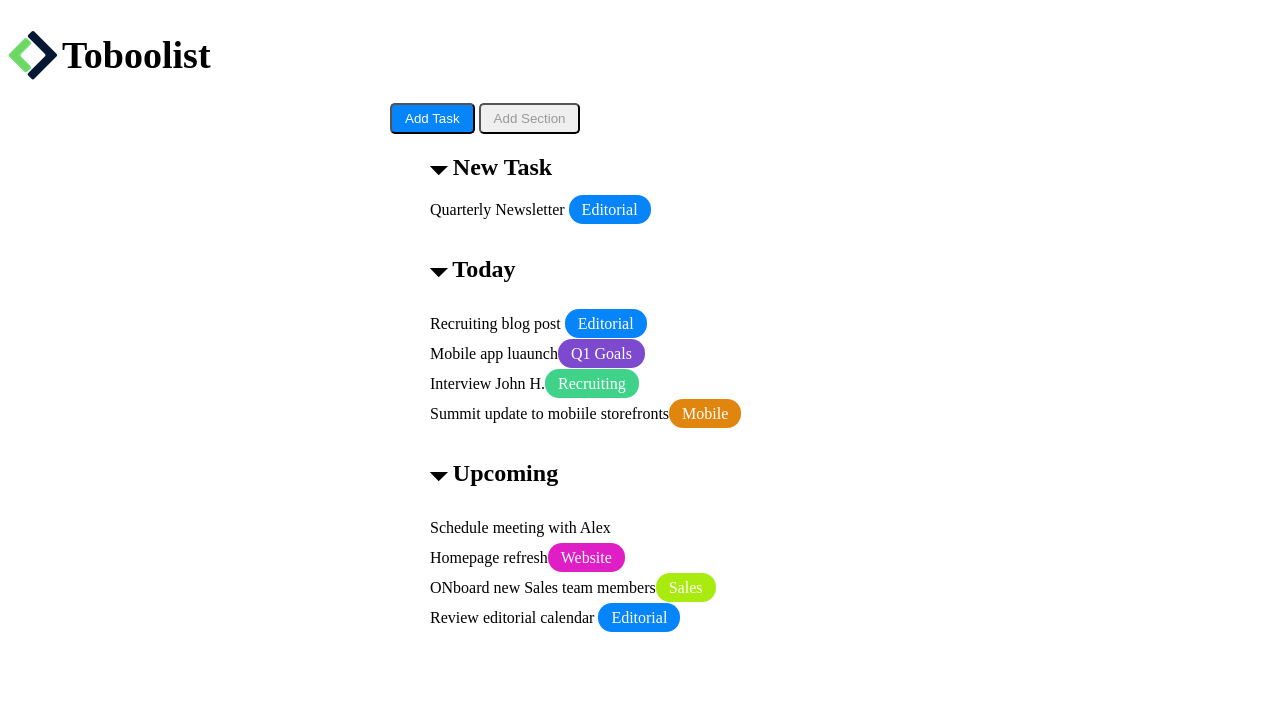
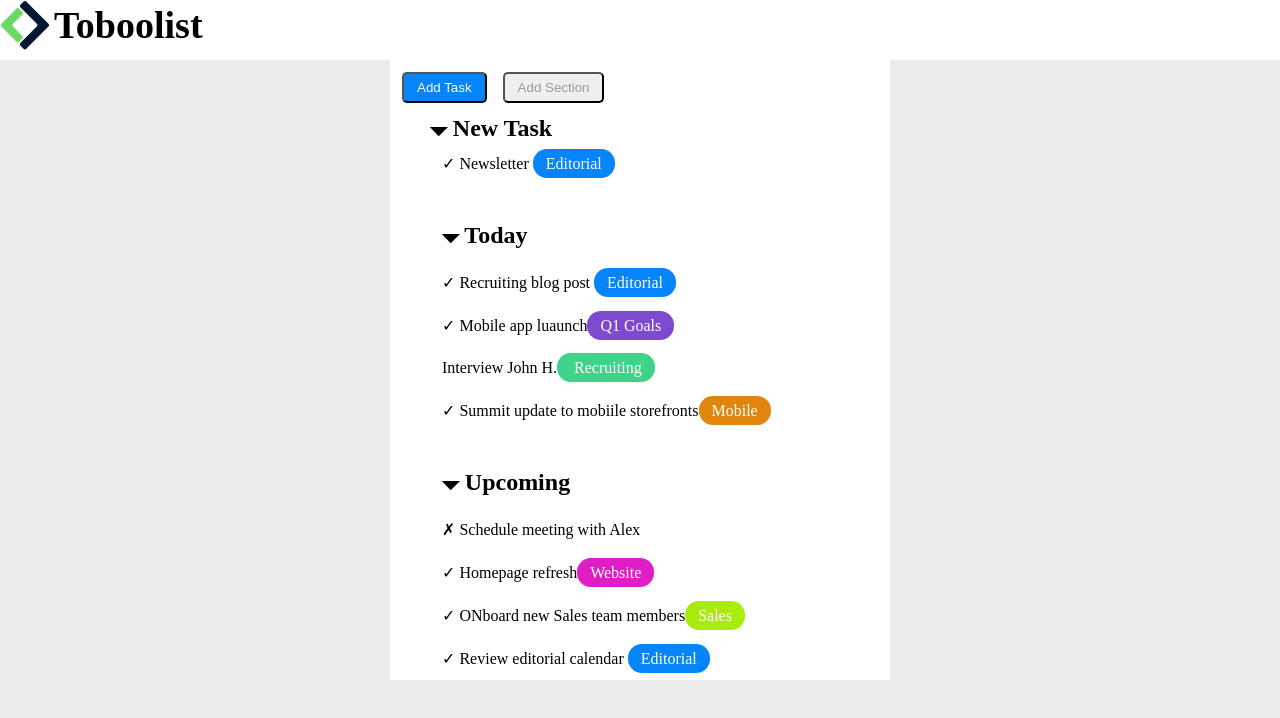
Before and after one commit to GaetanoNicotra/html-css-toboolist, a plain HTML site: page index.html in a window 1280 px wide. Drawn offline with Linux system fonts and the light colour scheme.

Commit message:
[UPD] aggiunta dei simboli spunta e x

```diff
--- a/css/style.css
+++ b/css/style.css
@@ -1,4 +1,14 @@
+*{
+    margin: 0;
+}
+body{
+    background-color: rgb(236, 236, 236);
+}
 
+header{
+    background-color: white;
+    height: 60px;
+}
 h1{
     display: inline-block;
     font-size: 38px;
@@ -12,6 +22,7 @@ h1{
 main{
     width: 500px;
     margin: 0 auto;
+    background-color: rgb(255, 255, 255);
 }
 
 .botton-blu{
@@ -19,6 +30,7 @@ main{
     color: #ffffff;
     border-radius: 5px;
     padding: 6px 13px;
+    margin: 12px 12px;
 }
 
 .botton-gray{
@@ -41,7 +53,7 @@ main{
 }
 
 .spaziatura{
-    padding-bottom: 12px;
+    padding: 12px;
 }
 
 .tag-viola{
--- a/index.html
+++ b/index.html
@@ -23,26 +23,26 @@
 
             <!--Lista-->
 
-            <div >
+            <div>
                 <ul class="list">
                     <li><h2>&#x1f783 New Task</h2></li>
-                    <li id class="spaziatura">Quarterly Newsletter <span class="tag-blu">Editorial</span></li>
+                    <li id class="spaziatura"> <span class="cerchio"> &#x2713</span> Newsletter <span class="tag-blu">Editorial</span></li>
                 </ul>
 
                 <ul class="list">
                         <li id class="spaziatura"><h2>&#x1f783 Today</h2></id></li>
-                        <li id class="spaziatura">Recruiting blog post <span class="tag-blu">Editorial</span></id></li>
-                        <li id class="spaziatura">Mobile app luaunch<span class="tag-viola">Q1 Goals</span></id></li>
-                        <li id class="spaziatura">Interview John H.<span class="tag-verde">Recruiting</span></id></li>
-                        <li id class="spaziatura">Summit update to mobiile storefronts<span class="tag-arancio">Mobile</span></li>
+                        <li id class="spaziatura"> <span class="cerchio"> &#x2713 </span> Recruiting blog post <span class="tag-blu">Editorial</span></id></li>
+                        <li id class="spaziatura"> <span class="cerchio"> &#x2713 </span> Mobile app luaunch<span class="tag-viola">Q1 Goals</span></id></li>
+                        <li id class="spaziatura">Interview John H.<span class="tag-verde"> Recruiting</span></id></li>
+                        <li id class="spaziatura"> <span class="cerchio"> &#x2713 </span> Summit update to mobiile storefronts<span class="tag-arancio">Mobile</span></li>
                 </ul>
 
                 <ul class="list">
                     <li id class="spaziatura"><h2>&#x1f783 Upcoming</h2></li>
-                    <li id class="spaziatura">Schedule meeting with Alex</li>
-                    <li id class="spaziatura">Homepage refresh<span class="tag-fucsia">Website</span></li>
-                    <li id class="spaziatura">ONboard new Sales team members<span class="tag-verdino">Sales</span></li>
-                    <li id class="spaziatura">Review editorial calendar <span class="tag-blu">Editorial</span></li>
+                    <li id class="spaziatura"><span class="cerchio-rosso"> &#x2717</span> Schedule meeting with Alex</li>
+                    <li id class="spaziatura"><span class="cerchio"> &#x2713 </span> Homepage refresh<span class="tag-fucsia">Website</span></li>
+                    <li id class="spaziatura"><span class="cerchio"> &#x2713 </span> ONboard new Sales team members<span class="tag-verdino">Sales</span></li>
+                    <li id class="spaziatura"><span class="cerchio"> &#x2713 </span> Review editorial calendar <span class="tag-blu">Editorial</span></li>
                 </ul>
             </div>
 
```
